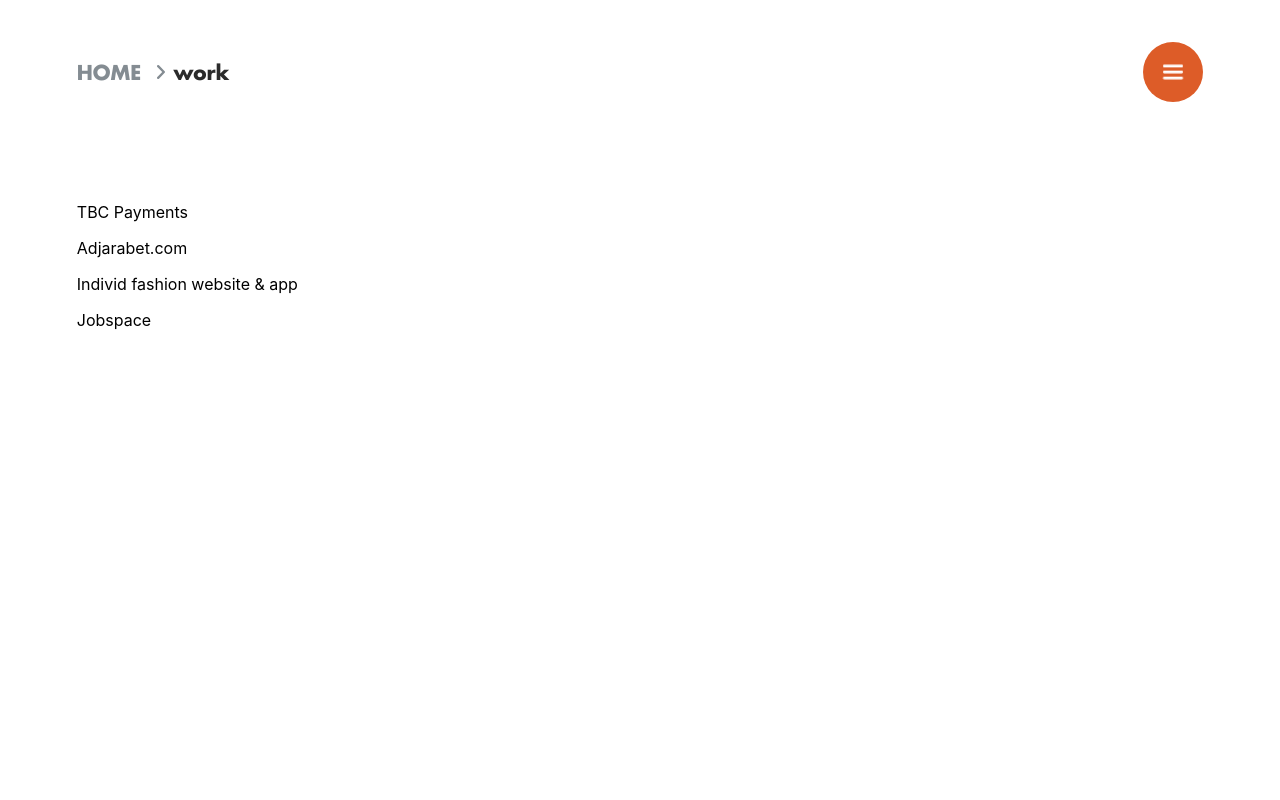
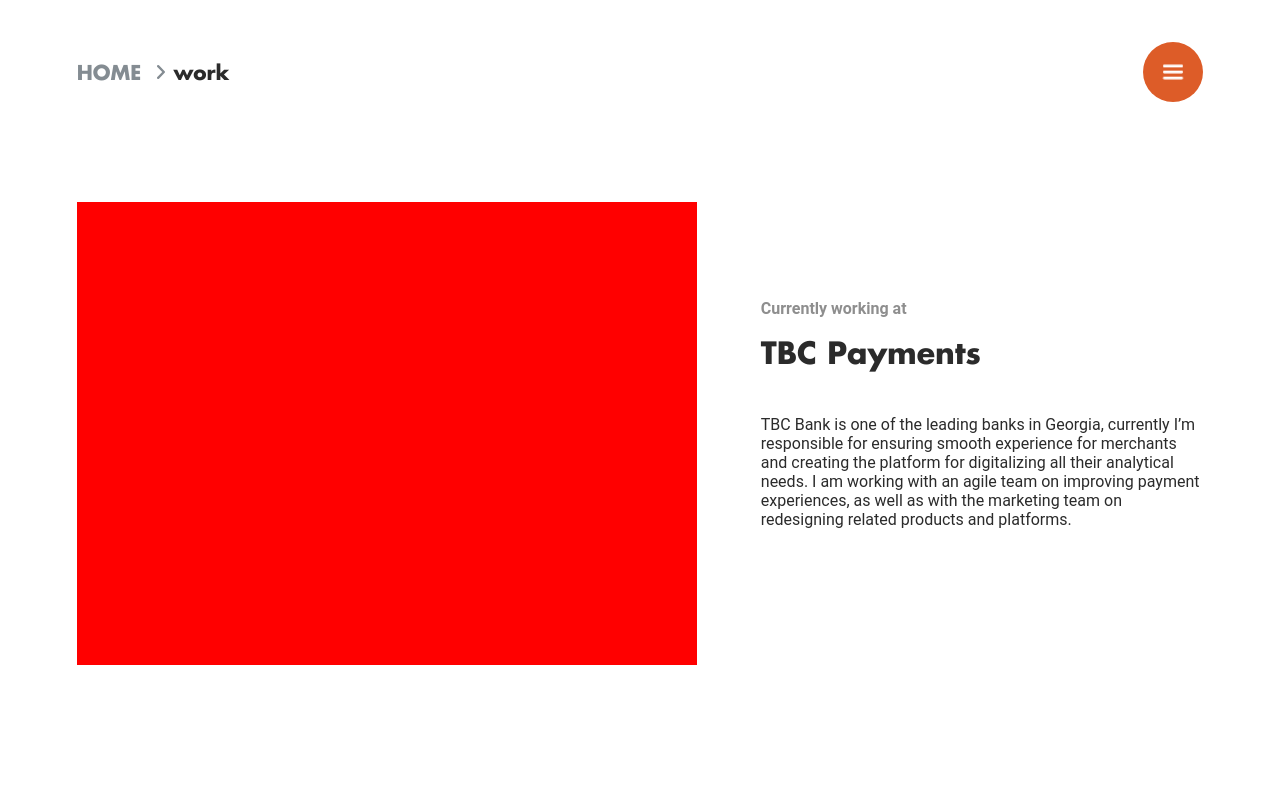
Before and after one commit to Kphagava/Portfolio-website, a Next.js app: page /work in a window 1280 px wide. Shown: the top 800 px of the page. Built offline with nearby package versions, Linux system fonts and the light colour scheme.

Commit message:
migrated styles for work page

```diff
--- a/pages/work.js
+++ b/pages/work.js
@@ -1,25 +1,31 @@
+import styles from '../styles/work-cert.module.css'
+
 const Work = () => {
 
     const works = [
         {
+            id: 0,
             name: 'TBC Payments',
             desc: 'TBC Bank is one of the leading banks in Georgia, currently I’m responsible for ensuring smooth experience for merchants and creating the platform for digitalizing all their analytical needs. I am working with an agile team on improving payment experiences, as well as with the marketing team on redesigning related products and platforms.',
             status: 'Currently working at',
             imgUrl: 'tbc.png'
         },
         {
+            id: 1,
             name: 'Adjarabet.com',
             desc: 'I was developing Wireframes and prototypes around customer and business needs, working closely with marketing team to ensure right and suitable visuals and specifications for Promo pages, communicating designs to development team and working with them to produce competitive and engaging products for Adjarabet.com users. Working in a promotional team involved creating Ux flows, UI and graphic design assets and also currently used design system.',
             status: 'Work done for',
             imgUrl: 'adjara.png'
         },
         {
+            id: 2,
             name: 'Individ fashion website & app',
             desc: 'I was developing Wireframes and prototypes around customer and business needs, working closely with marketing team to ensure right and suitable visuals and specifications for Promo pages, communicating designs to development team and working with them to produce competitive and engaging products for Adjarabet.com users. Working in a promotional team involved creating Ux flows, UI and graphic design assets and also currently used design system.',
             status: 'Work done for',
             imgUrl: 'individ.png'
         },
         {
+            id: 3,
             name: 'Jobspace',
             desc: 'I was developing Wireframes and prototypes around customer and business needs, working closely with marketing team to ensure right and suitable visuals and specifications for Promo pages, communicating designs to development team and working with them to produce competitive and engaging products for Adjarabet.com users. Working in a promotional team involved creating Ux flows, UI and graphic design assets and also currently used design system.',
             status: 'Work done for',
@@ -29,7 +35,29 @@
 
     return (
         <div>
-            {works.map(x => (<p>{x.name}</p>))}
+            {works.map(item => {
+                return (
+                    <div className={styles.item} key={item.id}>
+                        <div className={styles.itemThumbnail}></div>
+                        <div className={styles.itemDetails}>
+                            <div className={styles.itemStatus}>{item.status}</div>
+                            <div className={styles.itemHeader}>{item.name}</div>
+                            <div className={styles.itemTxt}>{item.desc}</div>
+                            <div className={styles.itemActions}>
+                                {/* <a href="" class="action-to-website action">
+                                    Visit Website
+                                    <img src="./assets/arrow-link.svg" alt="">
+                                </a>
+                                <a href="" class="action-to-article action">
+                                    Read Article
+                                    <img src="./assets/arrow-link.svg" alt="">
+                                </a> */}
+                            </div>
+                        </div>
+                    </div>
+                )
+            })}
+
         </div>
     )
 }
--- /dev/null
+++ b/styles/work-cert.module.css
@@ -0,0 +1,100 @@
+.item{
+    width: 100%;
+    display: flex;
+    flex-direction: column;
+    font-family: 'Roboto', sans-serif;
+}
+
+.item .itemThumbnail{
+    width: 100%;
+    height: 243px;
+    margin-bottom: 32px;
+    background-color: red;
+}
+
+.item .itemDetails .itemStatus,
+.item .itemDetails .itemSchool{
+    color: #8E8E8E;
+    font-size: 16px;
+    font-weight: 700;
+    margin-bottom: 15px;
+}
+
+.item .itemDetails .itemHeader{
+    font-family: 'Futura Bold';
+    font-size: 30px;
+    margin-bottom: 24px;
+    color: #2B2B2B;
+}
+
+.item .itemDetails .itemTxt{
+    font-size: 16px;
+    font-weight: 400;
+    color: #2B2B2B;
+    margin-bottom: 40px;
+    max-width: 600px;
+}
+
+.item .itemDetails .itemActions{
+    display: inline-flex;
+    flex-direction: column;
+    flex-wrap: wrap;
+    width: 100%;
+}
+
+.item .itemDetails .itemActions .action{
+    width: 100%;
+    height: 52px;
+    display: flex;
+    justify-content: center;
+    align-items: center;
+    margin-bottom: 24px;
+    border-radius: 6px;
+    color: #fff;
+}
+
+.item .itemDetails .itemActions .action img{
+    margin-left: 34px;
+}
+
+.action-to-article{
+    background-color: #848C92;
+}
+
+.action-to-website{
+    background-color: #2B2B2B;
+}
+
+@media(min-width: 764px){
+    .item{
+        flex-direction: row;
+        margin-bottom: 140px;
+    }
+
+    .item .itemThumbnail{
+        height: 463px;
+        width: 620px;
+        margin-right: 64px;
+        margin-bottom: 0;
+    }
+
+    .item .itemDetails{
+        display: inline-flex;
+        flex-direction: column;
+        justify-content: center;
+        flex: 1;
+    }
+
+    .item .itemDetails .itemActions{
+        width: auto;
+        flex-direction: row;
+    }
+
+    .item .itemDetails .itemActions .action{
+        width: 180px;
+        margin-right: 40px;
+    }
+    .item .itemDetails .itemHeader{
+        margin-bottom: 42px;
+    }
+}
```
